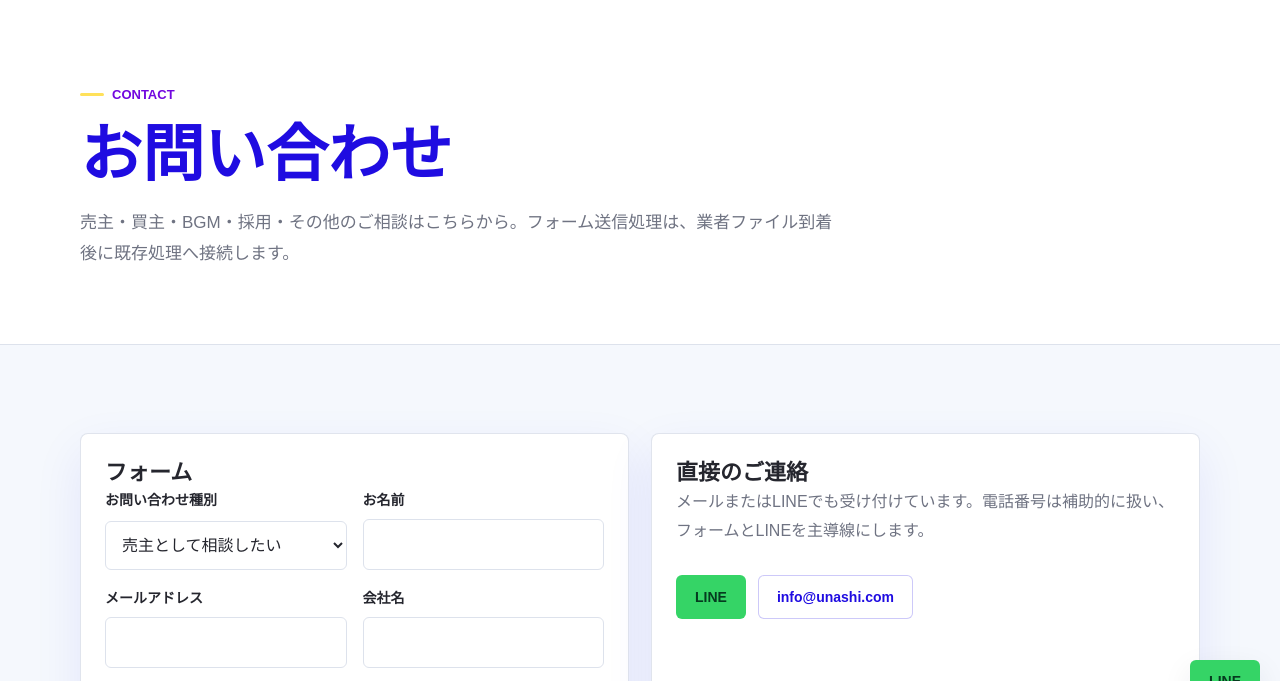
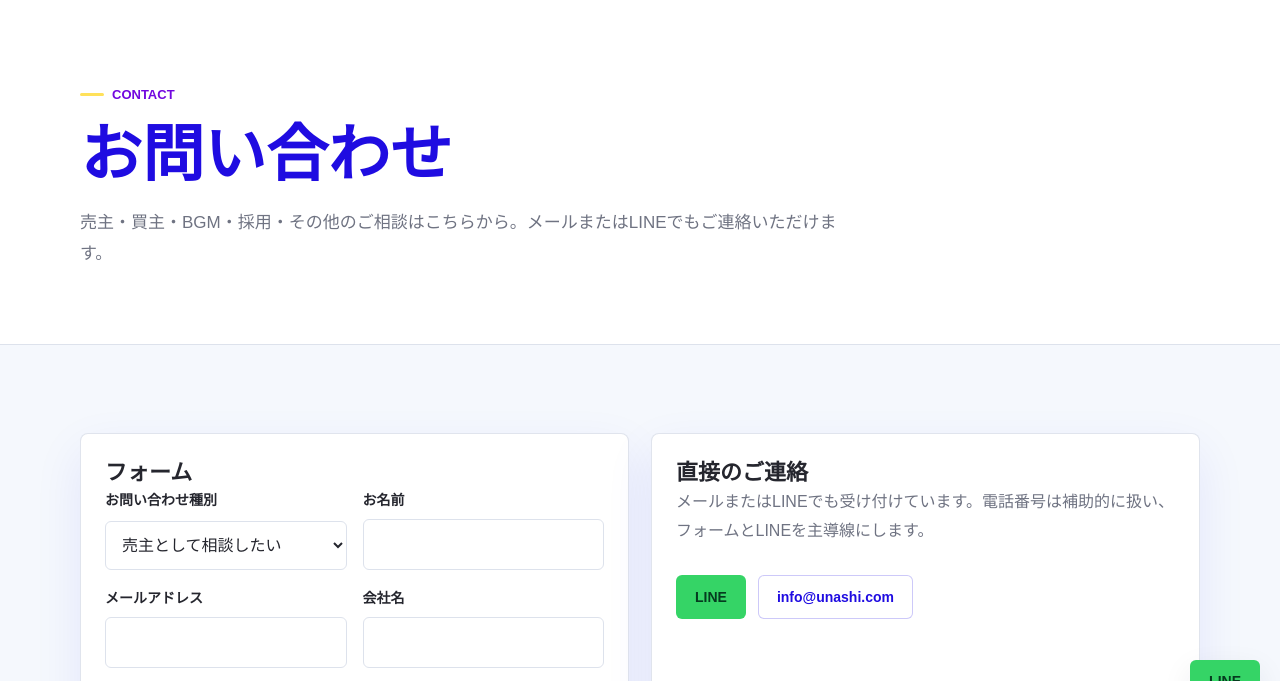
Before and after one commit to kskkondo27-oss/unashi-corporate-preview, a plain HTML site: page contact/index.html in a window 1280 px wide. Shown: the part 76-757 px from the top of the page. Drawn offline with Linux system fonts and the light colour scheme; a web font is replaced by a local one.

Commit message:
Update contact preview copy

```diff
--- a/contact/index.html
+++ b/contact/index.html
@@ -17,7 +17,7 @@
 <body>
   <header class="site-header"><div class="header-inner"><a class="brand" href="../"><span class="brand-mark">U</span><span>UNASHI</span></a><nav class="global-nav" data-global-nav aria-label="グローバルナビゲーション"><a href="../business/">事業紹介</a><a href="../about/">私たちについて</a><a href="../works/">実績</a><a href="../recruit/">採用情報</a><a href="../news/">お知らせ</a><a href="../company/">会社情報</a></nav><div class="header-actions"><a class="button button-secondary" href="../contact/">お問い合わせ</a><a class="button button-line" href="#" data-link="line" target="_blank" rel="noopener">LINE</a><button class="menu-toggle" type="button" data-menu-toggle aria-label="メニュー" aria-expanded="false"><span></span><span></span><span></span></button></div></div></header>
   <main>
-    <section class="page-hero"><div class="page-hero-inner"><span class="eyebrow">Contact</span><h1>お問い合わせ</h1><p>売主・買主・BGM・採用・その他のご相談はこちらから。フォーム送信処理は、業者ファイル到着後に既存処理へ接続します。</p></div></section>
+    <section class="page-hero"><div class="page-hero-inner"><span class="eyebrow">Contact</span><h1>お問い合わせ</h1><p>売主・買主・BGM・採用・その他のご相談はこちらから。メールまたはLINEでもご連絡いただけます。</p></div></section>
     <section class="section section-soft"><div class="container grid grid-2"><div class="card feature-card"><h3>フォーム</h3><form class="contact-form" action="mailto:info@unashi.com" method="post" enctype="text/plain" data-preview-form><div class="form-grid"><div class="field"><label for="kind">お問い合わせ種別</label><select id="kind" name="お問い合わせ種別"><option>売主として相談したい</option><option>買主として相談したい</option><option>BGMについて</option><option>採用について</option><option>その他</option></select></div><div class="field"><label for="name">お名前</label><input id="name" name="お名前" autocomplete="name"></div><div class="field"><label for="email">メールアドレス</label><input id="email" name="メールアドレス" type="email" autocomplete="email"></div><div class="field"><label for="company">会社名</label><input id="company" name="会社名" autocomplete="organization"></div><div class="field field-full"><label for="message">内容</label><textarea id="message" name="内容"></textarea></div></div><button class="button button-primary" type="submit">送信する</button></form></div><aside class="card feature-card"><h3>直接のご連絡</h3><p>メールまたはLINEでも受け付けています。電話番号は補助的に扱い、フォームとLINEを主導線にします。</p><div class="hero-actions"><a class="button button-line" href="#" data-link="line" target="_blank" rel="noopener">LINE</a><a class="button button-secondary" href="mailto:info@unashi.com">info@unashi.com</a></div></aside></div></section>
   </main>
   <footer class="site-footer"><div class="footer-inner"><div class="footer-grid"><div><h2>UNASHI</h2><p>クリエイターの価値を、最大化する。</p></div><div><h3>事業</h3><div class="footer-links"><a href="../business/ma/">YouTube M&amp;A</a><a href="../business/bgm/">BGM</a><a href="../business/buzzassist/">BuzzAssist</a><a href="../business/economy/">経済圏ビジョン</a></div></div><div><h3>会社</h3><div class="footer-links"><a href="../about/">私たちについて</a><a href="../works/">実績</a><a href="../recruit/">採用情報</a><a href="../company/">会社情報</a></div></div><div><h3>リンク</h3><div class="footer-links"><a href="#" data-link="media" target="_blank" rel="noopener">Media</a><a href="#" data-link="buzzassist" target="_blank" rel="noopener">BuzzAssist</a><a href="../contact/">お問い合わせ</a><a href="#" data-link="line" target="_blank" rel="noopener">LINE</a></div></div></div><div class="footer-bottom"><span>&copy; UNASHI, Inc.</span><span>Privacy Policy / Terms</span></div></div></footer>
```
